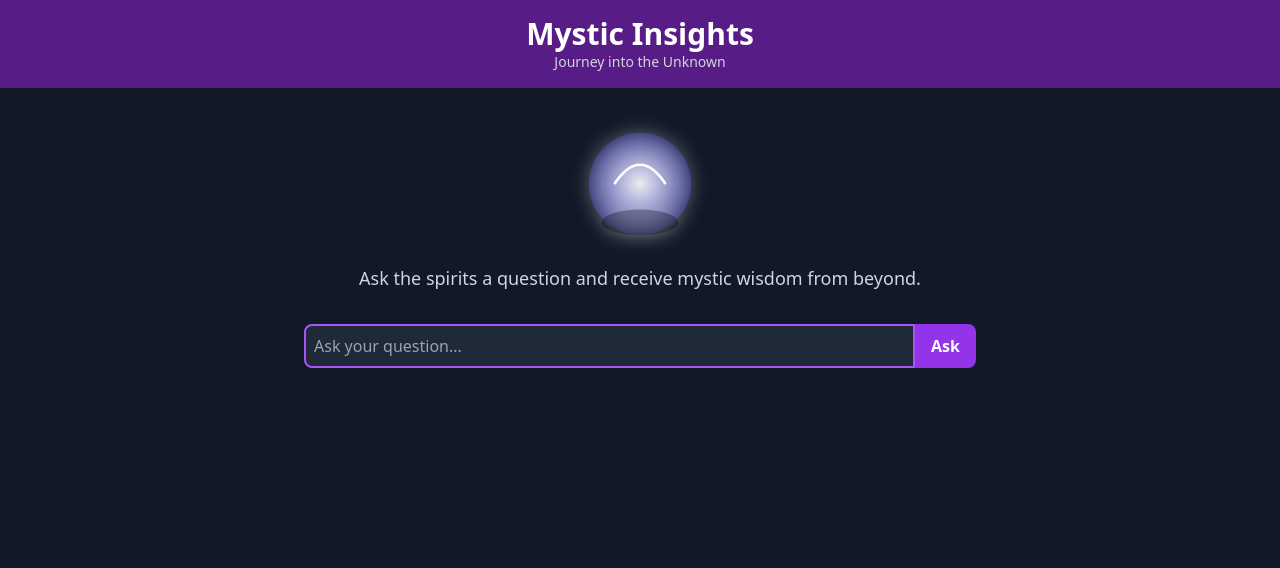
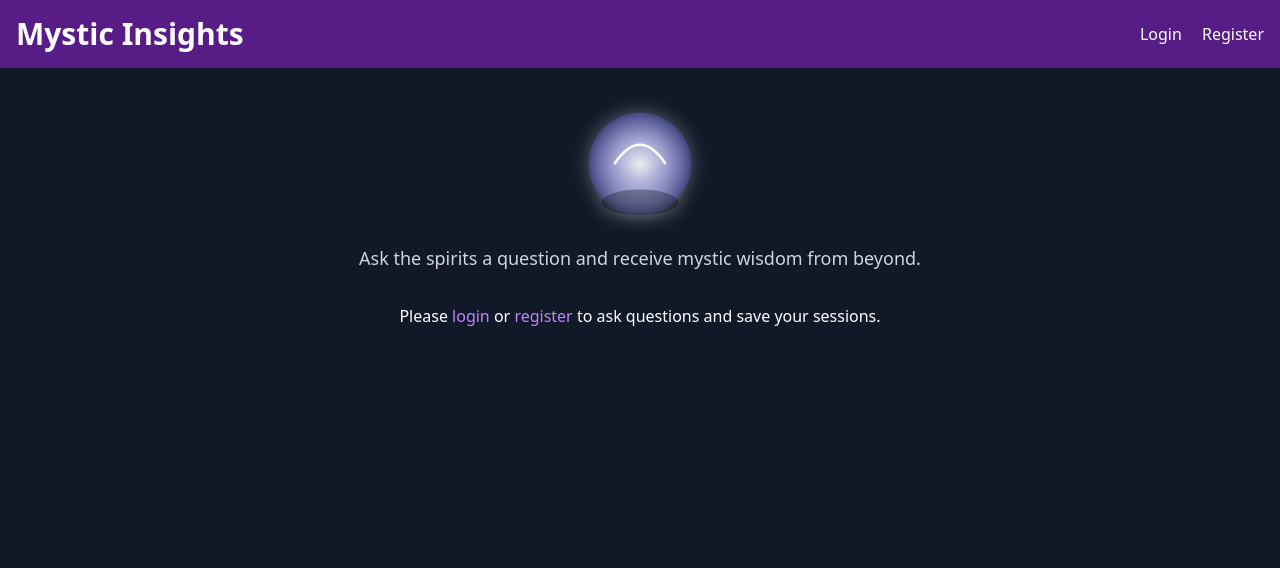
Before and after one commit to ccandelora/GeminiPhantom, a Flask app: page / in a window 1280 px wide. Shown: the top 568 px of the page. Run offline with Flask 3, Linux system fonts and the light colour scheme; some libraries are stand-ins or nearby versions.

Commit message:
Agent query: Can you register a new user, log in, ask a question, and then view the past sessions?

```diff
--- a/app.py
+++ b/app.py
@@ -1,11 +1,25 @@
 import os
-from flask import Flask, render_template, request, jsonify
+from flask import Flask, render_template, request, jsonify, redirect, url_for, flash
+from flask_login import LoginManager, login_user, login_required, logout_user, current_user
 import google.generativeai as genai
+from models import db, User, Session
 
 app = Flask(__name__)
 
 # Load configuration
 app.config.from_object('config.Config')
+
+# Initialize database
+db.init_app(app)
+
+# Initialize LoginManager
+login_manager = LoginManager()
+login_manager.init_app(app)
+login_manager.login_view = 'login'
+
+@login_manager.user_loader
+def load_user(user_id):
+    return User.query.get(int(user_id))
 
 # Configure Google Gemini API
 genai.configure(api_key=app.config['GEMINI_API_KEY'])
@@ -15,7 +29,48 @@ model = genai.GenerativeModel('gemini-pro')
 def index():
     return render_template('index.html')
 
+@app.route('/register', methods=['GET', 'POST'])
+def register():
+    if request.method == 'POST':
+        username = request.form['username']
+        email = request.form['email']
+        password = request.form['password']
+
+        user = User(username=username, email=email)
+        user.set_password(password)
+        db.session.add(user)
+        db.session.commit()
+
+        flash('Registration successful. Please log in.', 'success')
+        return redirect(url_for('login'))
+
+    return render_template('register.html')
+
+@app.route('/login', methods=['GET', 'POST'])
+def login():
+    if request.method == 'POST':
+        username = request.form['username']
+        password = request.form['password']
+        user = User.query.filter_by(username=username).first()
+
+        if user and user.check_password(password):
+            login_user(user)
+            flash('Logged in successfully.', 'success')
+            return redirect(url_for('index'))
+        else:
+            flash('Invalid username or password.', 'error')
+
+    return render_template('login.html')
+
+@app.route('/logout')
+@login_required
+def logout():
+    logout_user()
+    flash('Logged out successfully.', 'success')
+    return redirect(url_for('index'))
+
 @app.route('/ask', methods=['POST'])
+@login_required
 def ask_psychic():
     question = request.json['question']
 
@@ -24,7 +79,20 @@ def ask_psychic():
 
     response = model.generate_content(prompt)
 
+    # Save the session
+    session = Session(user_id=current_user.id, question=question, response=response.text)
+    db.session.add(session)
+    db.session.commit()
+
     return jsonify({'response': response.text})
 
+@app.route('/past_sessions')
+@login_required
+def past_sessions():
+    sessions = current_user.sessions.order_by(Session.timestamp.desc()).all()
+    return render_template('past_sessions.html', sessions=sessions)
+
 if __name__ == '__main__':
+    with app.app_context():
+        db.create_all()
     app.run(host='0.0.0.0', port=5000)
--- a/config.py
+++ b/config.py
@@ -6,6 +6,10 @@ class Config:
         print("Warning: GEMINI_API_KEY is not set. The application may not function correctly.")
         GEMINI_API_KEY = "DUMMY_KEY"  # Use a dummy key to allow the app to start
 
+    # Database configuration
+    SQLALCHEMY_DATABASE_URI = os.environ.get('DATABASE_URL')
+    SQLALCHEMY_TRACK_MODIFICATIONS = False
+
     # Add other configuration settings here if needed
     DEBUG = True
     SECRET_KEY = os.environ.get('SECRET_KEY', 'fallback_secret_key')
--- a/main.py
+++ b/main.py
@@ -1,4 +1,6 @@
-from app import app
+from app import app, db
 
 if __name__ == "__main__":
+    with app.app_context():
+        db.create_all()
     app.run(host="0.0.0.0", port=5000)
--- a/pyproject.toml
+++ b/pyproject.toml
@@ -12,6 +12,7 @@ flask-sqlalchemy = "^3.1.1"
 psycopg2-binary = "^2.9.9"
 email-validator = "^2.2.0"
 google-generativeai = "^0.8.2"
+flask-login = "^0.6.3"
 
 
 [build-system]
--- a/static/js/script.js
+++ b/static/js/script.js
@@ -3,6 +3,7 @@ document.addEventListener('DOMContentLoaded', () => {
     const questionInput = document.getElementById('question-input');
     const responseContainer = document.getElementById('response-container');
 
+    if (questionForm) {
         questionForm.addEventListener('submit', async (e) => {
             e.preventDefault();
             const question = questionInput.value.trim();
@@ -18,6 +19,11 @@ document.addEventListener('DOMContentLoaded', () => {
                 });
 
                 if (!response.ok) {
+                    if (response.status === 401) {
+                        // User is not authenticated, redirect to login page
+                        window.location.href = '/login';
+                        return;
+                    }
                     throw new Error('Network response was not ok');
                 }
 
@@ -29,6 +35,7 @@ document.addEventListener('DOMContentLoaded', () => {
                 alert('An error occurred while communicating with the psychic realm. Please try again.');
             }
         });
+    }
 
     function displayResponse(question, response) {
         const responseElement = document.createElement('div');
--- a/templates/index.html
+++ b/templates/index.html
@@ -8,18 +8,37 @@
     <link rel="stylesheet" href="{{ url_for('static', filename='css/styles.css') }}">
 </head>
 <body class="bg-gray-900 text-white min-h-screen flex flex-col">
-    <header class="bg-purple-900 p-4 text-center">
+    <header class="bg-purple-900 p-4 flex justify-between items-center">
         <h1 class="text-3xl font-bold">Mystic Insights</h1>
-        <p class="text-sm text-gray-300">Journey into the Unknown</p>
+        <nav>
+            {% if current_user.is_authenticated %}
+                <a href="{{ url_for('past_sessions') }}" class="text-white hover:text-gray-300 mr-4">Past Sessions</a>
+                <a href="{{ url_for('logout') }}" class="text-white hover:text-gray-300">Logout</a>
+            {% else %}
+                <a href="{{ url_for('login') }}" class="text-white hover:text-gray-300 mr-4">Login</a>
+                <a href="{{ url_for('register') }}" class="text-white hover:text-gray-300">Register</a>
+            {% endif %}
+        </nav>
     </header>
 
     <main class="flex-grow container mx-auto px-4 py-8">
         <div class="max-w-2xl mx-auto">
+            {% with messages = get_flashed_messages(with_categories=true) %}
+                {% if messages %}
+                    {% for category, message in messages %}
+                        <div class="mb-4 p-4 rounded-lg {% if category == 'error' %}bg-red-700{% else %}bg-green-700{% endif %}">
+                            {{ message }}
+                        </div>
+                    {% endfor %}
+                {% endif %}
+            {% endwith %}
+
             <div class="text-center mb-8">
                 <img src="{{ url_for('static', filename='images/crystal-ball.svg') }}" alt="Crystal Ball" class="crystal-ball w-32 h-32 mx-auto mb-4">
                 <p class="text-lg text-gray-300">Ask the spirits a question and receive mystic wisdom from beyond.</p>
             </div>
 
+            {% if current_user.is_authenticated %}
                 <form id="question-form" class="mb-8">
                     <div class="flex">
                         <input type="text" id="question-input" class="flex-grow p-2 rounded-l-lg bg-gray-800 text-white border-2 border-purple-500 focus:outline-none focus:border-purple-300" placeholder="Ask your question..." required>
@@ -28,6 +47,9 @@
                 </form>
 
                 <div id="response-container" class="space-y-4"></div>
+            {% else %}
+                <p class="text-center">Please <a href="{{ url_for('login') }}" class="text-purple-400 hover:text-purple-300">login</a> or <a href="{{ url_for('register') }}" class="text-purple-400 hover:text-purple-300">register</a> to ask questions and save your sessions.</p>
+            {% endif %}
         </div>
     </main>
 
```
Also changed, not shown: models.py (added, +26 -0 lines), templates/login.html (added, +21 -0 lines), templates/past_sessions.html (added, +21 -0 lines), templates/register.html (added, +25 -0 lines), 1 other file. Lines whose indentation alone changed are shown as unchanged.
